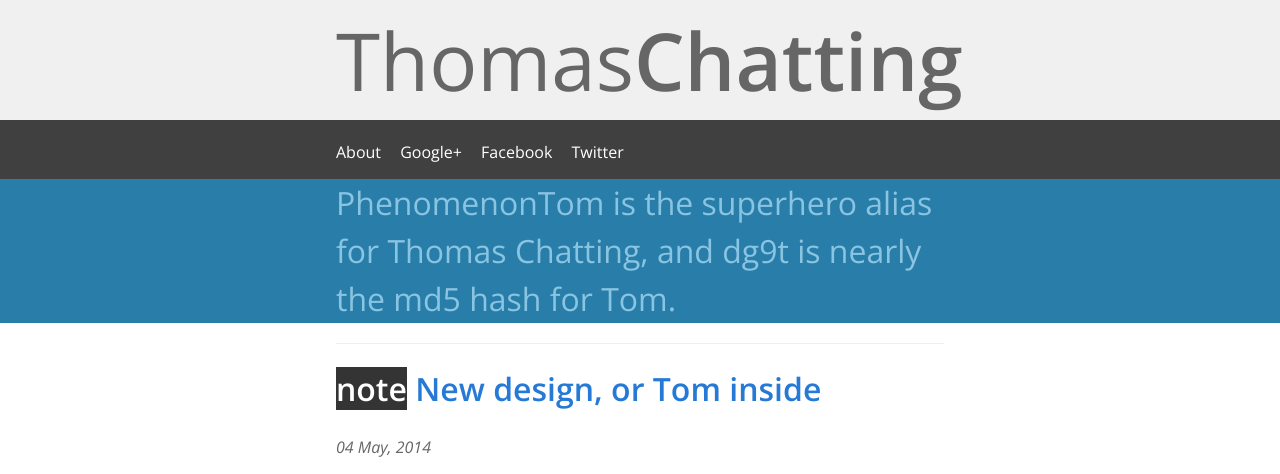
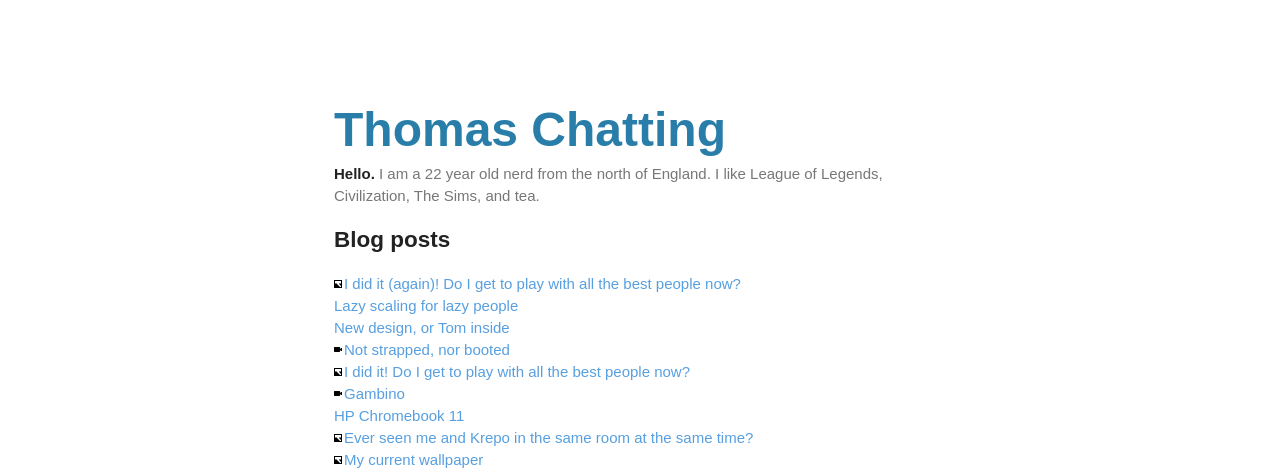
Before and after one commit to tomchatting/tomchatting.github.io, a Jekyll site: the page built from index.html, in a window 1280 px wide. Shown: the top 474 px of the page. Built offline with Jekyll 4.4.1, drawn with Linux system fonts in a browser that asks for light colours; some web fonts are replaced; the list of posts is cut into pages by our own code; some of the changed text lies outside the part shown; grey boxes are pictures that could not be loaded.

Commit message:
Theme version 3
Basically just removed the stylesheet lol

```diff
--- a/404.html
+++ b/404.html
@@ -22,12 +22,12 @@
 
         <div class="hero">
         	<h1>404</h1>
-			<p>There isn't a page here. If you feel like there should be one, <a href="http://twitter.com/?status=Ohai,%20@PhenomenonTom%20">get in touch</a> :-).
+			<p>There isn't a page here. If you feel like there should be one, I'm @PhenomenonTom on Twitter.
         </div>
     </div>
     <footer>
         <p><a href="//github.com/tomchatting/tomchatting.github.io/">:-)</a> Generated by <a href="//jekyllrb.com">Jekyll</a>. <a href="/feed.xml">Feed it</a>!</p>
-        <p>Posts &copy; Thomas Chatting 2013.</p>
+        <p>Posts &copy; Thomas Chatting 2014.</p>
     </footer>
     </body>
 </html>
--- a/_layouts/default.html
+++ b/_layouts/default.html
@@ -1,56 +1,13 @@
 <!DOCTYPE html>
-<html>
-<head>
-    <meta charset="utf-8" />
+<html lang=en>
+    <meta charset=utf-8>
+    <meta name=viewport content="initial-scale=1, minimum-scale=1, width=device-width">
     <title>{{ page.title }} - Return of the Tom</title>
+    <link rel=stylesheet href=/css/main.css>
+    <h1 class=hero><a href="/">Thomas Chatting</a></h1>
+    <p><b>Hello.</b> <ins>I am a 22 year old nerd from the north of England. I like League of Legends, Civilization, The Sims, and tea.</ins></p>
 
-    <meta name="description" content="The ramblings of some guy." />
-	<meta name="author" content="Thomas Chatting" />
-    <!--[if lt IE 9]>
-    <script src="/css/html5shiv.js"></script>
-    <![endif]-->
+    {{ content }}
 
-
-    <link rel="stylesheet" href="/css/normalize.css" />
-	<link href='http://fonts.googleapis.com/css?family=Open+Sans:400italic,400,600' rel='stylesheet' type='text/css'>
-    <link rel="stylesheet" href="/css/main.css" />
-    <link rel="stylesheet" href="/css/syntax.css">
-    <meta name="viewport" content="width=device-width, user-scalable=no" />
-
-</head>
-<body>
-    <div class="site-header">
-       <h1><a href="/">Thomas<strong>Chatting</strong></a></h1>
-    </div>
-
-    <div class="nav-wrap">
-        <nav class="s-nav">
-            <ul>
-                <li><a href="/about">About</a></li>
-                <li><a href="//google.com/+ThomasChatting" target="_blank">Google+</a></li>
-                <li><a href="//facebook.com/tom.chatting" target="_blank">Facebook</a></li>
-                <li><a href="//twitter.com/phenomenontom" target="_blank">Twitter</a></li>
-            </ul>
-        </nav>
-    </div>
-
-    <div class="prologue">
-        <h2>PhenomenonTom is the superhero alias for Thomas Chatting, and dg9t is nearly the md5 hash for Tom.</h2>
-    </div>
-
-
-    <div class="wrapper">
-        <div class="container">
-
-            {{ content }}
-
-        </div>
-    </div>
-
-    <footer>
-        <p>&copy; Thomas Chatting 2014. Site built in Brackets and hosted by Github.</p>
-        <p>There's <a href="/feed.xml">an RSS feed</a> and I'm also <a href="//twitter.com/phenomenontom">on Twitter</a>.</p>
-    </footer>
-</body>
-
-</html>
+    <p><ins>&copy; Thomas Chatting 2014. Site built in Brackets and hosted by Github.</ins></p>
+    <p><ins>There's <a href="/feed.xml">an RSS feed</a> and I'm also <a href="//twitter.com/phenomenontom">on Twitter</a>.</ins></p>
--- /dev/null
+++ b/_posts/2014-08-09-lazy-scaling-for-lazy-people.markdown
@@ -0,0 +1,26 @@
+---
+layout: post
+title:  "Lazy scaling for lazy people"
+date:   2014-08-09 00:26
+category: note
+---
+
+<iframe width="640" height="315" src="//www.youtube.com/embed/qAkasSdD4M0" frameborder="0" allowfullscreen="1"> </iframe>
+
+While device optimisation appears to be the Flavour of The Year(TM) effort for web developers, many (such as I) may find this laborious.
+
+## Smack it with snippets until it works
+
+{% highlight html %}
+    <meta name="viewport" content="width=device-width, user-scalable=no" />
+{% endhighlight %}
+
+The above demands mobile browsers (namely Safari and Chrome) back-off on their normal charade of imitating fullscreen browsers, and instead report their true width to the CSS, meaning users are served what is considered a "mobile" friendly site.
+
+This is only one part of the puzzle, however, since you will still need to scale your content in CSS accordingly.
+
+{% highlight css %}
+.wrapper { max-width: 38rem; margin: 0 auto; padding-left: 2%; padding-right: 2%; }
+{% endhighlight %}
+
+Something like the above keeps your site running at most resolutions with minimum work. Of course, it's still recommended you scale fonts and the like using media queries; but we're far too lazy for that now, aren't we?
--- /dev/null
+++ b/_posts/2014-10-7-plat.markdown
@@ -0,0 +1,9 @@
+---
+layout: post
+title: "I did it (again)! Do I get to play with all the best people now?"
+date: 2014-10-7 12:15
+category: photo
+link: http://giant.gfycat.com/DeadLimitedHanumanmonkey.gif
+---
+
+*PENTAKILL*
--- a/css/main.css
+++ b/css/main.css
@@ -1,180 +1,44 @@
-html {
-    font: 1em/1.5 serif;
-    font-family: 'Open Sans', Helvetica, Arial, sans-serif;
-    color: #323232;
-    /*background: url('/img/congruent_pentagon.png') repeat;
-    background: url('/img/chromebook.png') fixed;*/
-}
-
-body { padding: 0; margin: 0; background: #fff; width: auto;  }
-
-.wrapper, nav, .site-header h1, .prologue h2 { max-width: 38rem; margin: 0 auto; padding-left: 2%; padding-right: 2%; }
-
-.site-header { font-size: 40px; background: #f0f0f0; }
-.site-header h1 { font-weight: normal; overflow: hidden; }
-.site-header a, .site-header a:visited { color: rgb(102,102,102); text-decoration: none; }
-.site-header a:hover { color: #434343; }
-.container, nav { width: auto; }
-
-.container p { text-align: justify;  }
-hr { border: none; border-bottom: 1px solid #eee; margin: 20px 0; }
-
-nav {
-    padding-top: 20px;
-}
-
-ol.nav {
-list-style: none;
-margin-left: 0;
-}
-
-.pagination {
-text-align: center;
-}
-
-.nav>li, .nav>li>a {
-display: inline-block;
-zoom: 1;
-}
-
-.pagination>li {
-padding: 0 20px;
-}
-
-nav ul, nav li {
-    display: inline-block;
-    list-style: none;
-    margin: 0;
-    padding: 0;
-    padding-right: 15px;
-}
-
-nav a, nav a:visited {
-    color: #434343;
-    text-decoration: none;
-}
-
-nav a:hover {
-    color: #ffd45b;
-}
-
-.container a:link, .container a:visited {
-    color: #2679D5;
-    text-decoration: none;
-}
-
-.container a:hover {
-    text-decoration: underline;
-}
-
-.container article h1.article-title a:hover {
-    color: #fff;
-    background: #2679D5;
-    text-decoration: none;
-}
-
-.article-date {
-    text-align: center;
-    font-style: italic;
-    padding: 0 !important;
-    color: #666;
-}
-
-.callout {
-    font-size: 24px;
-    line-height: 36px;
-}
-
-iframe {
-    display: block;
-    margin: 0 auto;
-    width: 100%;
-    padding-bottom: 15px;
-}
-
-img {
-    max-width: 100%;
-}
-
-article.note h1:before {
-    content: "note";
-    color: #fff;
-    background: #343434;
-}
-
-article.article h1:before {
-    content: "article";
-    color: #fff;
-    background: #343434;
-}
-
-article.photo h1 a:after, article.video h1 a:after, article.link>h1 a:after {
-    content: " \00BB";
-}
-
-article.link {
-    width: auto;
-    border: 0;
-    padding: 0;
-}
-
-article.link:before {
-    content: "http://";
-    color: #fff;
-    background: #343434;
-}
-
-article.link>.article-date, article.link>h1, article.link>p {
-    font-size: 1em;
-    line-height: 1em;
-    display: inline;
-    text-align: left;
-    width: 100%;
-    margin: 0;
-}
-
-article.photo .article-date, article.photo h1, article.photo p:not(.img-holder),
-article.video .article-date, article.video h1, article.video p {
-    font-size: 1em;
-    line-height: 1em;
-    display: inline;
-    text-align: left;
-    width: 100%;
-    margin: 0;
-}
-
-.callout, blockquote {
-margin: 20px 0;
-padding: 15px 2em 15px 15px;
-border-left: 5px solid #eee;
-}
-
-.callout-warning {
-background-color: #fefbed;
-border-color: #f1e7bc;
-}
-
-.nav-wrap, footer {
-    background: #404040;
-    color: #fff;
-    padding-bottom: 15px;
-}
-
-footer {
-    text-align: center;
-    padding-top: 15px;
-}
-
-footer a, footer a:visited, nav a, nav a:visited {
-    color: #fff;
-}
-
-.prologue {
-    background: #297ea9;
-    color: #89c4e2;
-}
-
-.prologue h2 {
-    font-size: 32px;
-    font-weight: normal;
-}
+@import url(http://fonts.googleapis.com/css?family=Droid+Sans:400,700);
+*       {margin: 0; padding: 0;}
+html    {font: 15px/22px 'Droid Sans', arial, sans-serif;}
+html    {background: #fff; color: #222; padding: 15px;}
+body    {margin: 5% auto 0; max-width: 612px; padding: 30px 0 15px;}
+h1.hero {font-size: 48px;}
+    h1.hero a
+        {color:#297ea9;}
+    h1.hero a:hover
+        {color:#89c4e2; text-decoration: none;}
+h1, h2, h3, p
+        {margin: 11px 0 22px;}
+p       {overflow: hidden;}
+ins, date
+        {color: #777; text-decoration: none;}
+a img   {border: none;}
+.post-list
+        {list-style: none;}
+    .post-list date
+        {float: right; display: none;}
+    .post-list li:hover > date
+        {display:block;}
+a, a:visited
+        {color: rgb(87,159,225);}
+a       {text-decoration: none;}
+a:visited
+        {text-decoration: line-through;}
+a:hover {text-decoration: underline;}
+img     {max-width: 612px;}
+hr      {border: 0; border-top: 1px #ccc solid;}
+iframe  {max-width: 612px;}
+ol.nav  {list-style: none; margin-left: 0;}
+.pagination
+        {text-align: left;}
+.nav>li, .nav>li>a
+        {display: inline-block; zoom: 1;}
+.pagination>li
+        {padding-right: 20px;}
+li.video, li.link, li.photo
+        {padding-left: 10px;background-repeat: no-repeat; background-position: 0% 50%;}
+li.video{background-image: url(/img/video.svg);}
+li.link {background-image: url(/img/external-link.svg);}
+li.photo
+        {background-image: url(/img/image.svg);}
--- a/index.html
+++ b/index.html
@@ -3,39 +3,17 @@ layout: default
 title: Home
 ---
 
-<hr>
-{% for post in paginator.posts %}
-<article class="{{ post.category }}">
-    {% if post.category == "video" %}
-<iframe allowfullscreen="1" frameborder="0" height="376" src="{{ post.link }}" width="668"> </iframe>
-
-    <div class="video-meta">
-        <h1 class="article-title"><a href="{{ post.link }}">{{ post.title }}</a></h1>
-        <p class="article-date">{{ post.date | date: "%d %B, %Y" }}</p>
-        <p>{{ post.content }}</p>
-    </div>
-    {% endif %}
-    {% if post.category == "photo" %}
-    <p class="img-holder"><a href="{{ post.link }}" target="_blank"><img src="{{ post.link }}" alt="{{ post.title }}"></a></p>
-    <div class="photo-meta">
-        <h1 class="article-title"><a href="{{ post.link }}">{{ post.title }}</a></h1>
-        <p class="article-date">{{ post.date | date: "%d %B, %Y" }}</p>
-        <p>{{ post.content }}</p>
-    </div>
-    {% endif %}
-    {% if (post.category != "photo" and post.category != "video") %}
-    <h1 class="article-title">
-        {% if post.link %}
-            <a href="{{ post.link }}" target="_blank">{{ post.title }}</a></h1>
+<h2>Blog posts</h2>
+<ul class=post-list>
+    {% for post in paginator.posts %}
+        {% if post.category == "link" %}
+            <li class={{post.category}}><date><em>{{ post.date | date: "%Y-%m-%d" }}</em></date> <a href="{{ post.link }}" target="_blank">{{ post.title }}</a></li>
         {% else %}
-            <a href="{{ post.url }}">{{ post.title }}</a></h1>
+            <li class={{post.category}}><date><em>{{ post.date | date: "%Y-%m-%d" }}</em></date> <a href="{{ post.url }}">{{ post.title }}</a></li>
         {% endif %}
-    <p class="article-date">{{ post.date | date: "%d %B, %Y" }}</p>
-    {{ post.content }}
-    {% endif %}
-</article>
-<hr>
-{% endfor %}
+    {% endfor %}
+</ul>
+<p><ins>Page {{paginator.page}} of {{paginator.total_pages}} spanning {{paginator.total_posts}} blog entries.</ins></p>
 <ol class="nav  pagination">
     <li class="pagination__prev">
         {% if paginator.previous_page %}
```
Also changed, not shown: _layouts/post.html (+9 -3 lines), img/external-link.svg (added), img/image.svg (added), img/video.svg (added), 1 other file.
